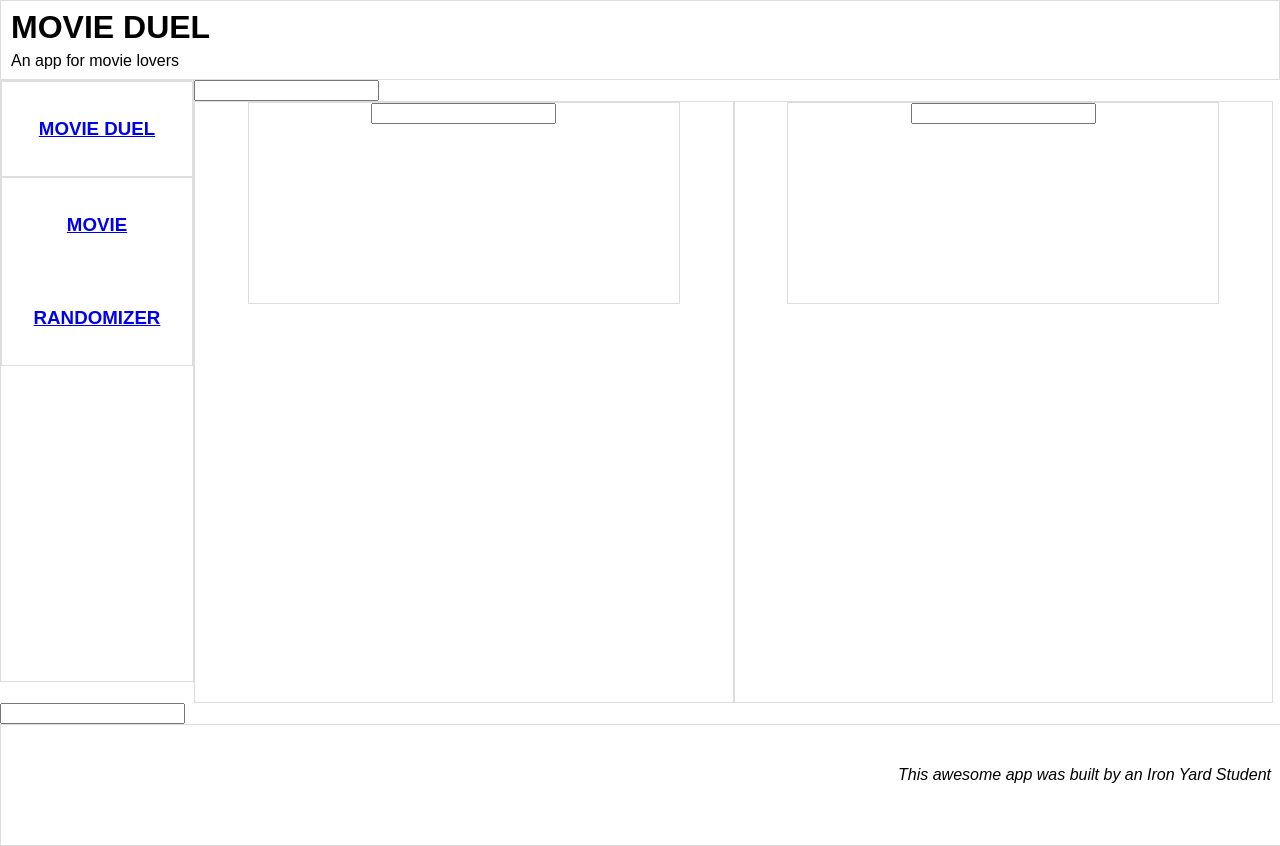
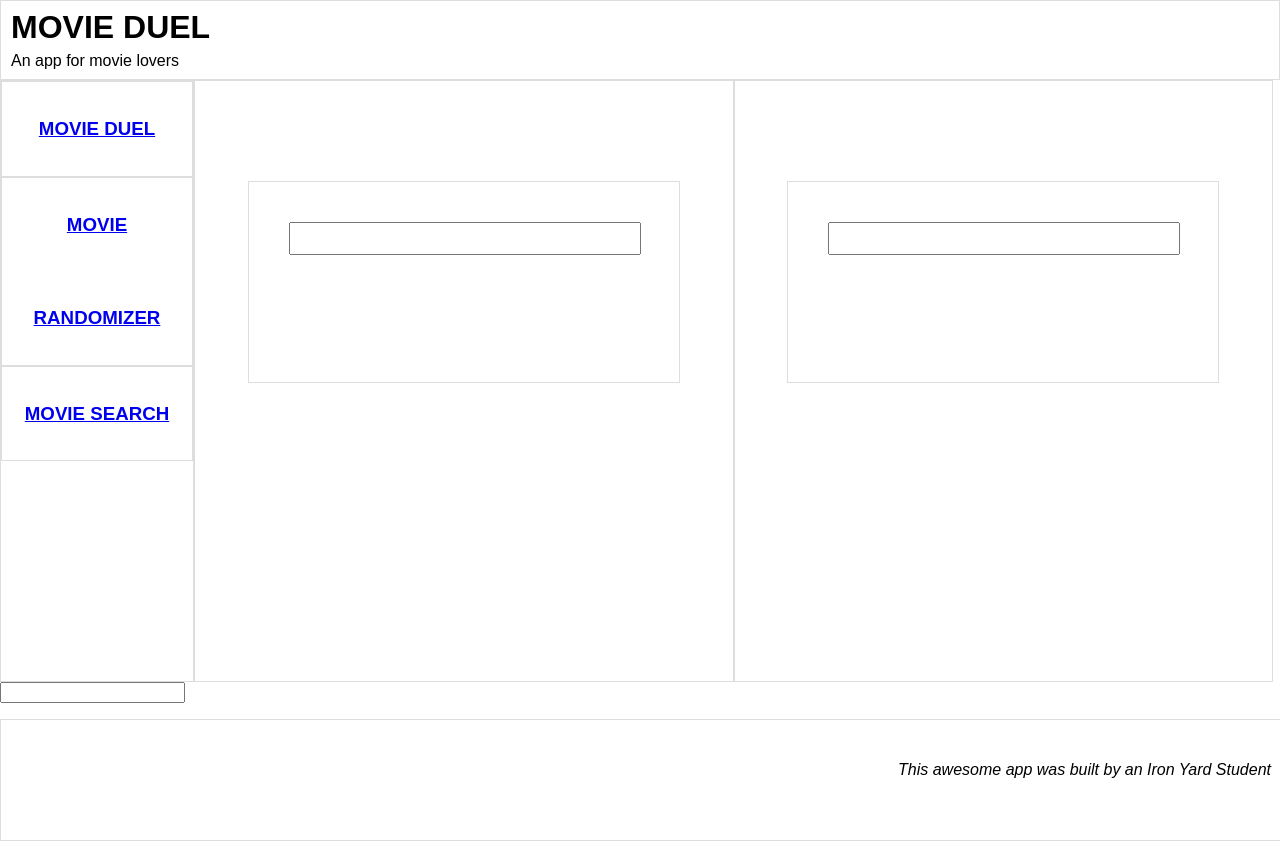
Before and after one commit to MonicaHoward/tiy-final-project, a React (Create React App) app: page / in a window 1280 px wide. Built offline with nearby package versions, Linux system fonts and the light colour scheme.

Commit message:
LOTS AND LOTS AND lots of misc.

```diff
--- a/package.json
+++ b/package.json
@@ -4,7 +4,8 @@
   "private": true,
   "dependencies": {
     "react": "^15.5.4",
-    "react-dom": "^15.5.4"
+    "react-dom": "^15.5.4",
+    "react-router": "^4.1.1"
   },
   "devDependencies": {
     "react-scripts": "0.9.5"
--- a/src/App.css
+++ b/src/App.css
@@ -56,10 +56,17 @@ header h1, p {
   width: 42%;
 }
 .main-content {
- border: 1px solid #DDDDDD;
- display: inline-block;
- height: 200px;
- width: 80%;
+  border: 1px solid #DDDDDD;
+  display: inline-block;
+  height: 200px;
+  margin: 100px auto;
+  width: 80%;
+}
+.main-content input {
+  line-height: 2;
+  margin: 40px;
+  width: 80%;
+
 }
 
 /*FOOTER STUFF HERE*/
--- a/src/App.js
+++ b/src/App.js
@@ -1,4 +1,6 @@
 import React, { Component } from 'react';
+import { BrowserRouter as Router, Route, Link } from  'react-router';
+
 // COMPONENTS
 import Header from './Header.js';
 import Sidebar from './Sidebar.js';
@@ -15,7 +17,6 @@ class App extends Component {
       <div>
         <Header />
         <Sidebar />
-        <MovieSearch />
         <LeftQuery />
         <RightQuery />
         <MovieSearch />
--- a/src/MovieSearch.JS
+++ b/src/MovieSearch.JS
@@ -1,10 +1,14 @@
 import React from 'react';
+
+
 
 class MovieSearch extends React.Component {
   render() {
     return (
       <section>
         <input type="text" />
+        <ol>
+        </ol>
       </section>
     );
   }
--- a/src/Sidebar.js
+++ b/src/Sidebar.js
@@ -4,8 +4,9 @@ class Sidebar extends React.Component {
   render() {
     return (
       <section className="side-bar">
-        <h3><a href="#">MOVIE DUEL</a></h3>
+        <h3><a href="MovieDuel.js">MOVIE DUEL</a></h3>
         <h3><a href="#">MOVIE RANDOMIZER</a></h3>
+        <h3><a href="MovieSearch.js">MOVIE SEARCH</a></h3>
       </section>
     );
   }
```
Also changed, not shown: src/MovieDuel.js (added).
